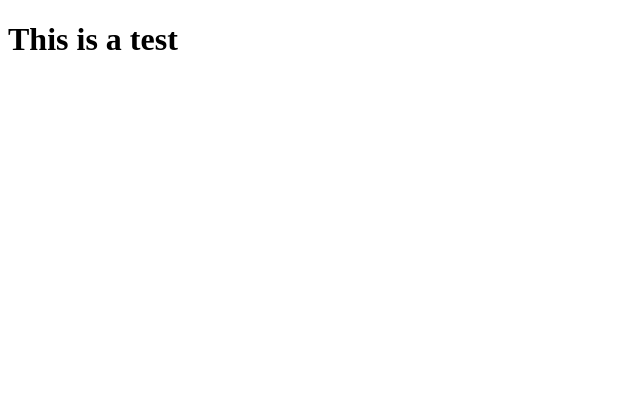
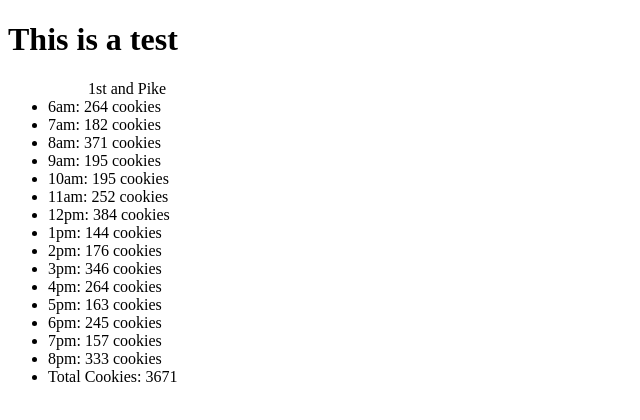
Before and after one commit to MeStock/cookie-stand, a plain HTML site: page index.html in a window 1280 px wide. Shown: the whole page, without its empty margins (0-640 px from the left). Drawn offline with Linux system fonts and the light colour scheme.

Commit message:
Completed rendering for 1st store

```diff
--- a/app.js
+++ b/app.js
@@ -25,8 +25,7 @@ function getRandomIntInclusive(min, max) {
   return Math.floor(Math.random() * (max - min + 1)) + min;
 }
 
-//Create objects for 1st store
-
+//Create object for 1st store
 var pike = {
   location: '1st and Pike',
   minNumCustomers: 23,
@@ -40,6 +39,7 @@ var pike = {
   avgSales: calcAvgSales,
   totalSales: calcTotalCookies,
   listEverything: calcEverything,
+  render: renderResultsToPage,
 };
 
 //Create function to calculate # of customers
@@ -49,6 +49,7 @@ function calcNumCustomers() {
   return randomNumCustomers;
 }
 
+//Create function to calculate everything (#customers, #sales)
 function calcEverything() {
   for(var i = 0; i < this.hoursOfOperation.length; i++){
     this.numCustomersArray.push(this.numCustomers());
@@ -57,8 +58,6 @@ function calcEverything() {
   }
   console.log('Total Cookies: ' + this.totalSales());
 }
-
-
 
 //Create a function to calculate average sales per hour ----> avgSalesPerHour = avgCookiePerCustomer * numCustomersArray[i]
 function calcAvgSales(index) {
@@ -75,5 +74,45 @@ function calcTotalCookies() {
   return totalCookies;
 }
 
+/*
+Render information about 1st store onto webpage
+
+1. get the parent
+2. make new element
+3. give it information
+4. render onto page
+
+Display as unordered list. Example:
+
+1st and Pike
+-6AM: 16 cookies
+-7AM: 20 cookies
+-8AM: 35 cookies
+
+Use template literals to render JS to webpage
+
+*/
+
+//Create function to render results on page in a listed format
+function renderResultsToPage(id) {
+  var nextUl = document.getElementById(id);
+  var titleLi = document.createElement('ul');
+  titleLi.textContent = this.location;
+  nextUl.appendChild(titleLi);
+
+  for(var k = 0; k < this.hoursOfOperation.length; k++){
+    var nextLi = document.createElement('li');
+    var avgCookies = this.avgSalesPerHour[k];
+    var time = this.hoursOfOperation[k];
+    nextLi.textContent = `${this.hoursOfOperation[k]}: ${this.avgSalesPerHour[k]} cookies`;
+
+    nextUl.appendChild(nextLi);
+  }
+  var totalLi = document.createElement('li');
+  totalLi.textContent = 'Total Cookies: ' + this.totalSales();
+  nextUl.appendChild(totalLi);
+}
+
 //Initialize Page
 pike.listEverything();
+pike.render('pike');
--- a/index.html
+++ b/index.html
@@ -10,6 +10,7 @@
 </head>
 <body>
     <h1>This is a test</h1>
+    <ul id = pike></ul>
 
     <script src = "app.js"></script>
 </body>
```
